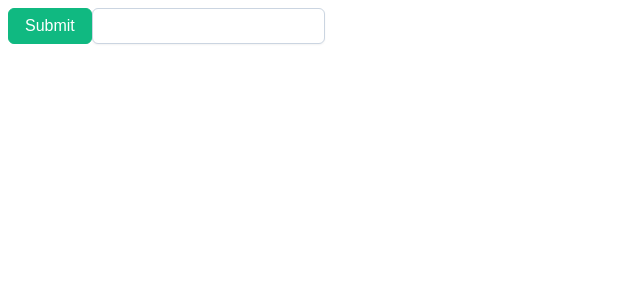
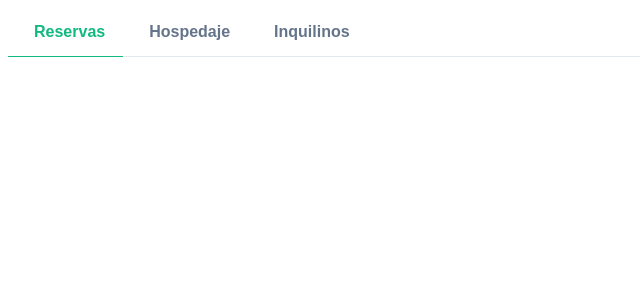
Before and after one commit to Juan6s/AWII_FE, a Vue app: page / in a window 1280 px wide. Shown: the top 300 px of the page, without its empty margins (0-640 px from the left). Built offline with nearby package versions, Linux system fonts and the light colour scheme; a web font is replaced by a local one.

Commit message:
añade vistas

```diff
--- a/package.json
+++ b/package.json
@@ -11,8 +11,10 @@
     "format": "prettier --write src/"
   },
   "dependencies": {
+    "primeicons": "^7.0.0",
     "primevue": "^3.52.0",
-    "vue": "^3.4.21"
+    "vue": "^3.4.21",
+    "vue-router": "^4.3.3"
   },
   "devDependencies": {
     "@rushstack/eslint-patch": "^1.8.0",
--- a/src/App.vue
+++ b/src/App.vue
@@ -1,10 +1,24 @@
-<script setup></script>
-
 <template>
-  <div class="card flex justify-content-center">
-    <Button label="Submit" />
-    <Calendar v-model="dates" selectionMode="range" :manualInput="false" />
-  </div>
+  <TabMenu :model="items">
+    <template #item="{ item, props }">
+      <router-link v-slot="{ href, navigate }" :to="item.route" custom>
+        <a v-ripple :href="href" v-bind="props.action" @click="navigate">
+          <span v-bind="props.icon" />
+          <span v-bind="props.label">{{ item.label }}</span>
+        </a>
+      </router-link>
+    </template>
+  </TabMenu>
+  <RouterView />
 </template>
 
-<style scoped></style>
+<script setup>
+import { ref } from 'vue';
+import { PATHS } from './router';
+
+const items = ref([
+  { label: 'Reservas', route: PATHS.ROUTE_BOOKING },
+  { label: 'Hospedaje', route: PATHS.ROUTE_HOUSING },
+  { label: 'Inquilinos', route: PATHS.ROUTE_GUEST }
+]);
+</script>
--- /dev/null
+++ b/src/pages/booking/BookingView.vue
@@ -0,0 +1,7 @@
+<template>
+ <div class="about">
+    <h1>Booking view</h1>
+  </div>
+</template>
+
+<script setup></script>
--- /dev/null
+++ b/src/pages/guest/GuestView.vue
@@ -0,0 +1,7 @@
+<template>
+  <div class="about">
+    <h1>Inquilinios</h1>
+  </div>
+</template>
+
+<script setup></script>
--- /dev/null
+++ b/src/pages/housing/HousingView.vue
@@ -0,0 +1,7 @@
+<template>
+    <div class="about">
+       <h1>Housing View</h1>
+     </div>
+   </template>
+
+   <script setup></script>
--- /dev/null
+++ b/src/router.js
@@ -0,0 +1,20 @@
+import { createRouter, createWebHistory } from 'vue-router';
+
+import GuestView from './pages/guest/GuestView.vue';
+import BookingView from './pages/booking/BookingView.vue';
+import HousingView from './pages/housing/HousingView.vue';
+
+export const PATHS = {
+  ROUTE_GUEST: '/inquilinos',
+  ROUTE_HOUSING: '/hospedajes',
+  ROUTE_BOOKING: '/reservas'
+};
+
+export const router = createRouter({
+  history: createWebHistory(),
+  routes: [
+    { path: PATHS.ROUTE_BOOKING, component: BookingView },
+    { path: PATHS.ROUTE_GUEST, component: GuestView },
+    { path: PATHS.ROUTE_HOUSING, component: HousingView }
+  ]
+});
```
Also changed, not shown: src/main.js (+13 -0 lines), .prettierrc.json, 1 other file (tests, documents, lock files or other folders).
